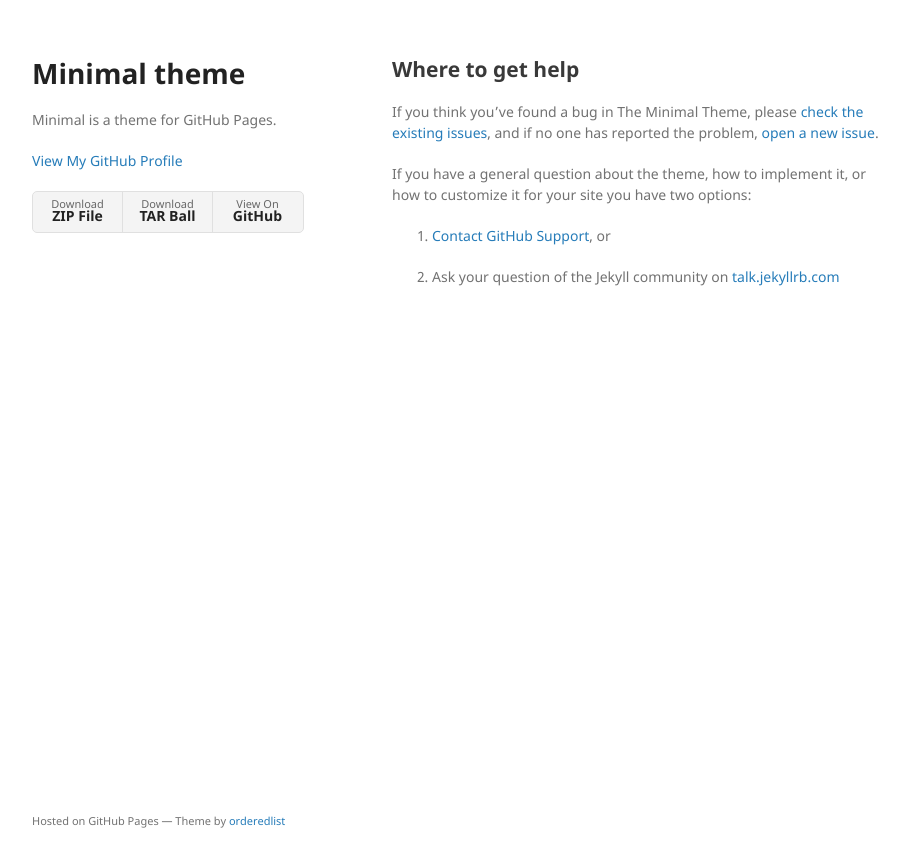
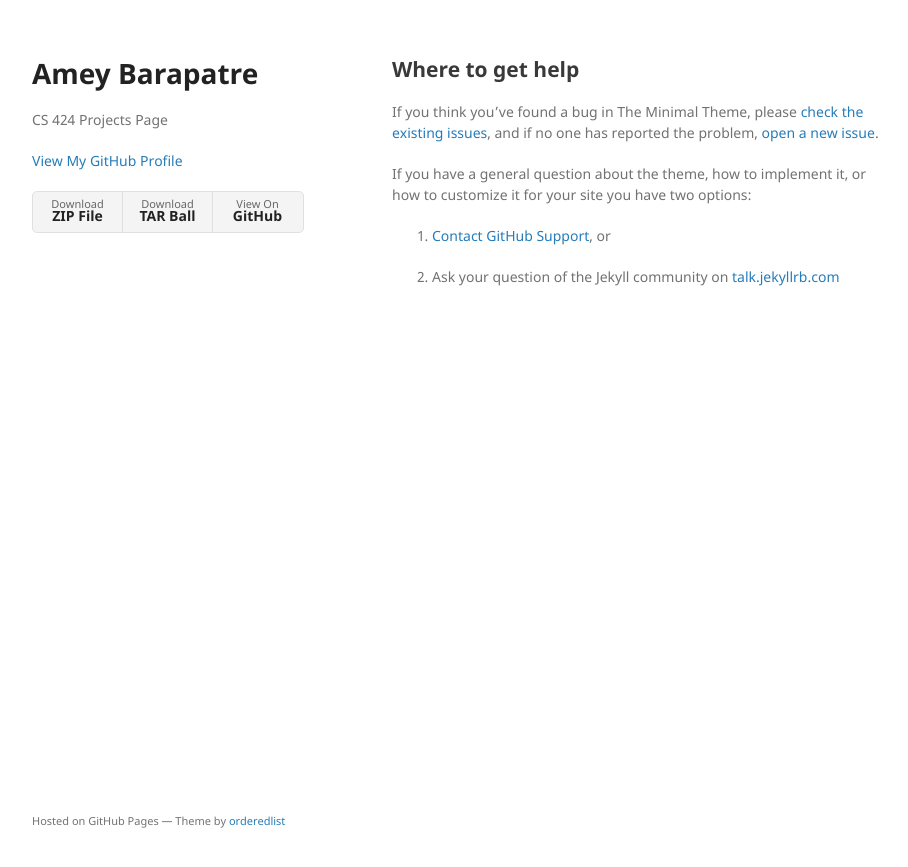
Before and after one commit to ameybarapatre/ameybarapatre.github.io, a Jekyll site: the page built from docs/SUPPORT.md, in a window 1280 px wide. Shown: the top 867 px of the page, without its empty margins (178-1086 px from the left). Built offline with Jekyll 4.4.1, drawn with Linux system fonts in a browser that asks for light colours; our own code applies the rules of GitHub Pages for plain Markdown files.

Commit message:
New Name

```diff
--- a/_config.yml
+++ b/_config.yml
@@ -1,5 +1,5 @@
-title: Minimal theme
-description: Minimal is a theme for GitHub Pages.
+title: Amey Barapatre
+description: CS 424 Projects Page
 show_downloads: true
 google_analytics:
 theme: jekyll-theme-minimal
```
